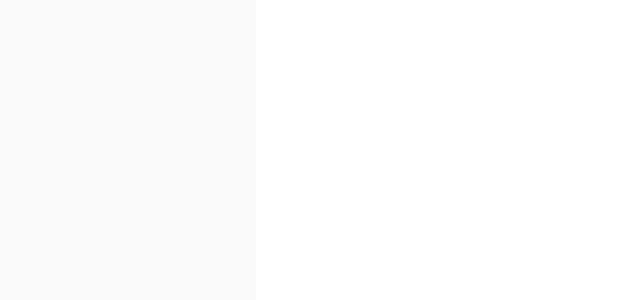
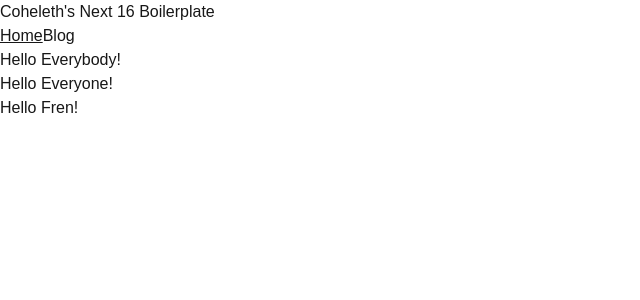
Before and after one commit to coheleth/next-16-boilerplate, a Next.js app: page / in a window 1280 px wide. Shown: the top 300 px of the page, without its empty margins (0-640 px from the left). Built offline with nearby package versions, Linux system fonts and the light colour scheme.

Commit message:
Added simple navigation

```diff
--- a/app/blog/[slug]/page.tsx
+++ b/app/blog/[slug]/page.tsx
@@ -2,7 +2,10 @@ import fs from "fs";
 import path from "path";
 import matter from "gray-matter";
 
-import { Markdown } from "@/components/markdown";
+import siteInfo from "@/siteinfo";
+
+import Navbar from "@/components/navbar";
+import Markdown from "@/components/markdown";
 
 const relativePath = "collections/blog";
 const itemsPath = path.join(process.cwd(), relativePath);
@@ -35,7 +38,19 @@ export async function generateStaticParams() {
   return paths;
 }
 
-export default async function Post({
+export async function generateMetadata({
+  params,
+}: {
+  params: Promise<{ slug: string }>;
+}) {
+  const { slug } = await params;
+  const { frontmatter } = await getItem({ params: { slug } });
+  return {
+    title: `${frontmatter.title} - ${siteInfo.title}`,
+  };
+}
+
+export default async function Item({
   params,
 }: {
   params: Promise<{ slug: string }>;
@@ -44,9 +59,12 @@ export default async function Post({
   const { frontmatter, content } = await getItem({ params: { slug } });
 
   return (
-    <article>
-      <h1>{frontmatter.title}</h1>
-      <Markdown>{content}</Markdown>
-    </article>
+    <>
+      <Navbar pageName="blog" />
+      <article>
+        <h1>{frontmatter.title}</h1>
+        <Markdown>{content}</Markdown>
+      </article>
+    </>
   );
 }
--- a/app/blog/page.tsx
+++ b/app/blog/page.tsx
@@ -6,16 +6,18 @@ import Link from "next/link";
 import { Pagination } from "@/components/pagination";
 
 import type { Frontmatter } from "@/collections/collections";
+import Navbar from "@/components/navbar";
 
 const itemsPath = path.join(process.cwd(), "collections/blog");
 
-async function getItems({
-  params: { pageNumber, searchQuery, tagFilter },
+export async function getItems({
+  params: { pageNumber, searchQuery, tagFilter, itemsPerPage = 3 },
 }: {
   params: {
     pageNumber: string;
     searchQuery: string;
     tagFilter: string;
+    itemsPerPage?: number;
   };
 }) {
   const page = parseInt(pageNumber);
@@ -57,8 +59,8 @@ async function getItems({
   }
 
   const pageItems = [];
-  for (let i = 0; i < items.length; i += 3) {
-    pageItems.push(items.slice(i, i + 3));
+  for (let i = 0; i < items.length; i += itemsPerPage) {
+    pageItems.push(items.slice(i, i + itemsPerPage));
   }
 
   return {
@@ -66,6 +68,36 @@ async function getItems({
     pages: pageItems.length,
     currentPage: page,
   };
+}
+
+export async function generateMetadata(
+  props: Readonly<{
+    searchParams?: Promise<{
+      query?: string;
+      tag?: string;
+      page?: string;
+    }>;
+  }>,
+) {
+  const searchParams = await props.searchParams;
+  const pageNumber = Number(searchParams?.page) || 1;
+  const searchQuery = searchParams?.query || "";
+  const tagFilter = searchParams?.tag || "";
+
+  let pageName = "Blog";
+  let tagName = "";
+
+  if (tagFilter != "") {
+    pageName = "Blog posts";
+    tagName = `with the tag "${tagFilter}"`;
+  }
+
+  if (searchQuery != "") {
+    pageName = `Search results for "${searchQuery}"`;
+  }
+
+  const title = [pageName, tagName, `\u2014 page ${pageNumber}`].join(" ");
+  return { title: title };
 }
 
 export default async function Blog(
@@ -88,6 +120,7 @@ export default async function Blog(
 
   return (
     <>
+      <Navbar pageName="blog" />
       {items?.map(
         ({ slug, frontmatter }: { slug: string; frontmatter: Frontmatter }) => (
           <Link key={slug} href={`blog/${slug}`}>
--- a/app/page.tsx
+++ b/app/page.tsx
@@ -1,9 +1,31 @@
 import Image from "next/image";
+import Link from "next/link";
 
-export default function Home() {
+import Navbar from "@/components/navbar";
+import { getItems } from "@/app/blog/page";
+
+import { Frontmatter } from "@/collections/collections";
+
+export default async function Home() {
+  const { items, pages, currentPage } = await getItems({
+    params: {
+      pageNumber: "1",
+      searchQuery: "",
+      tagFilter: "",
+      itemsPerPage: 3,
+    },
+  });
+
   return (
-    <div className="flex flex-col flex-1 items-center justify-center bg-zinc-50 font-sans dark:bg-black">
-      <main className="flex flex-1 w-full max-w-3xl flex-col items-center justify-between py-32 px-16 bg-white dark:bg-black sm:items-start"></main>
-    </div>
+    <>
+      <Navbar pageName="home" />
+      {items?.map(
+        ({ slug, frontmatter }: { slug: string; frontmatter: Frontmatter }) => (
+          <Link key={slug} href={`blog/${slug}`}>
+            {frontmatter.title}
+          </Link>
+        ),
+      )}
+    </>
   );
 }
--- a/components/markdown.tsx
+++ b/components/markdown.tsx
@@ -32,7 +32,7 @@ const CodeBlock = ({
   );
 };
 
-export function Markdown({ children }: { children: string }) {
+export default function Markdown({ children }: { children: string }) {
   return (
     <ReactMarkdown
       components={{
--- /dev/null
+++ b/components/navbar.tsx
@@ -0,0 +1,38 @@
+import Link from "next/link";
+import siteInfo from "@/siteinfo";
+
+function NavLink({
+  href,
+  pageName,
+  currentPage,
+  children,
+}: {
+  href: string;
+  pageName: string;
+  currentPage: string;
+  children: React.ReactNode;
+}) {
+  let className = "";
+  if (pageName == currentPage) className = "underline";
+  return (
+    <Link href={href} className={className}>
+      {children}
+    </Link>
+  );
+}
+
+export default function Navbar({ pageName }: { pageName: string }) {
+  return (
+    <>
+      <Link href={"/"}>{siteInfo.title}</Link>
+      <nav>
+        <NavLink href="/" pageName="home" currentPage={pageName}>
+          Home
+        </NavLink>
+        <NavLink href="/blog" pageName="blog" currentPage={pageName}>
+          Blog
+        </NavLink>
+      </nav>
+    </>
+  );
+}
--- /dev/null
+++ b/siteinfo.ts
@@ -0,0 +1,5 @@
+const siteInfo = {
+  title: "Coheleth's Next 16 Boilerplate",
+};
+
+export default siteInfo;
```
Also changed, not shown: 1 other file (tests, documents, lock files or other folders).
